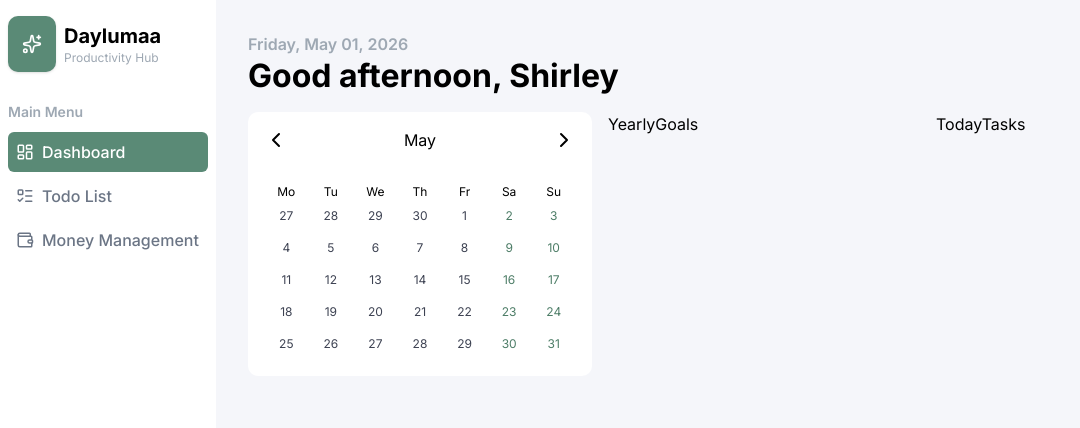
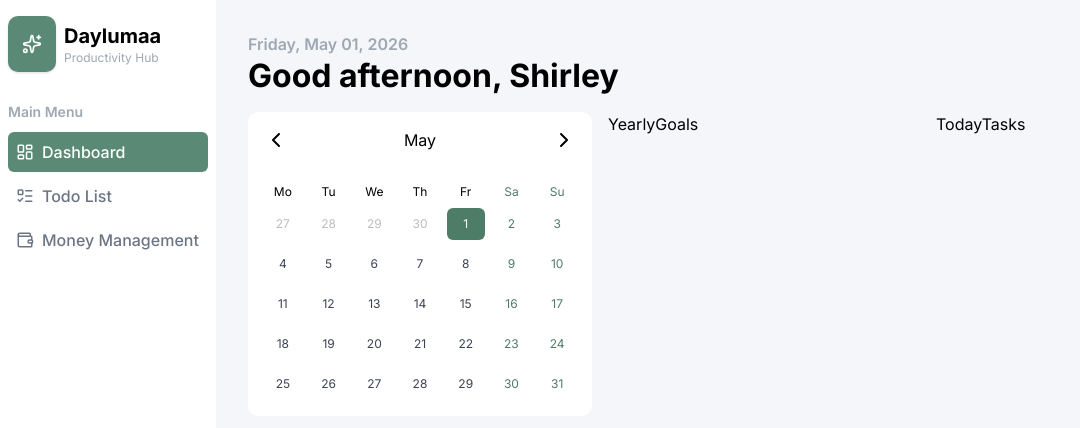
Before and after one commit to thii29/daylumaa-frontend, a Next.js app: page /dashboard in a window 1280 px wide. Shown: the top 428 px of the page, without its empty margins (0-1080 px from the left). Built offline with nearby package versions, Linux system fonts and the light colour scheme.

Commit message:
🌻300926: handle logic css

```diff
--- a/src/components/dashboard/mini-calendar.tsx
+++ b/src/components/dashboard/mini-calendar.tsx
@@ -30,8 +30,9 @@ type CalendarProps = {
 };
 
 const MiniCalendar = ({ value, onChange }: CalendarProps) => {
-  const [viewDate, setViewDate] = useState(() => value ?? new Date());
-  const [selected, setSelected] = useState<Date | null>(value ?? null);
+  const today = useMemo(() => new Date(), []);
+  const [viewDate, setViewDate] = useState(() => value ?? today);
+  const [selected, setSelected] = useState<Date>(value ?? today);
 
   const days = useMemo(() => getCalendarDays(viewDate), [viewDate]);
 
@@ -72,15 +73,18 @@ const MiniCalendar = ({ value, onChange }: CalendarProps) => {
       </div>
       {/* Weekday header & Date */}
       <div className="flex flex-col text-center text-caption mt-8">
-        <div className="grid grid-cols-7 ">
+        <div className="grid grid-cols-7 gap-2">
           {WEEKDAYS.map((day, i) => (
-            <span key={day}>{day}</span>
+            <span key={day} className={i >= 5 ? 'text-primary-700' : ''}>
+              {day}
+            </span>
           ))}
         </div>
-        <div className="grid grid-cols-7">
+        <div className="grid grid-cols-7 mt-2 gap-2">
           {days.map((date, i) => {
             const inMonth = date.getMonth() === viewDate.getMonth();
             const isWeekend = i % 7 >= 5;
+            const isToday = isSameDay(date, today);
             const isSelected = selected !== null && isSameDay(date, selected);
 
             return (
@@ -97,6 +101,10 @@ const MiniCalendar = ({ value, onChange }: CalendarProps) => {
                       : isWeekend
                         ? 'text-primary-700'
                         : 'text-ink-700',
+                  !inMonth && !isSelected ? 'opacity-35' : '',
+                  isToday && !isSelected
+                    ? 'ring-1 ring-inset ring-primary-700'
+                    : '',
                 ].join(' ')}
               >
                 {date.getDate()}
```
